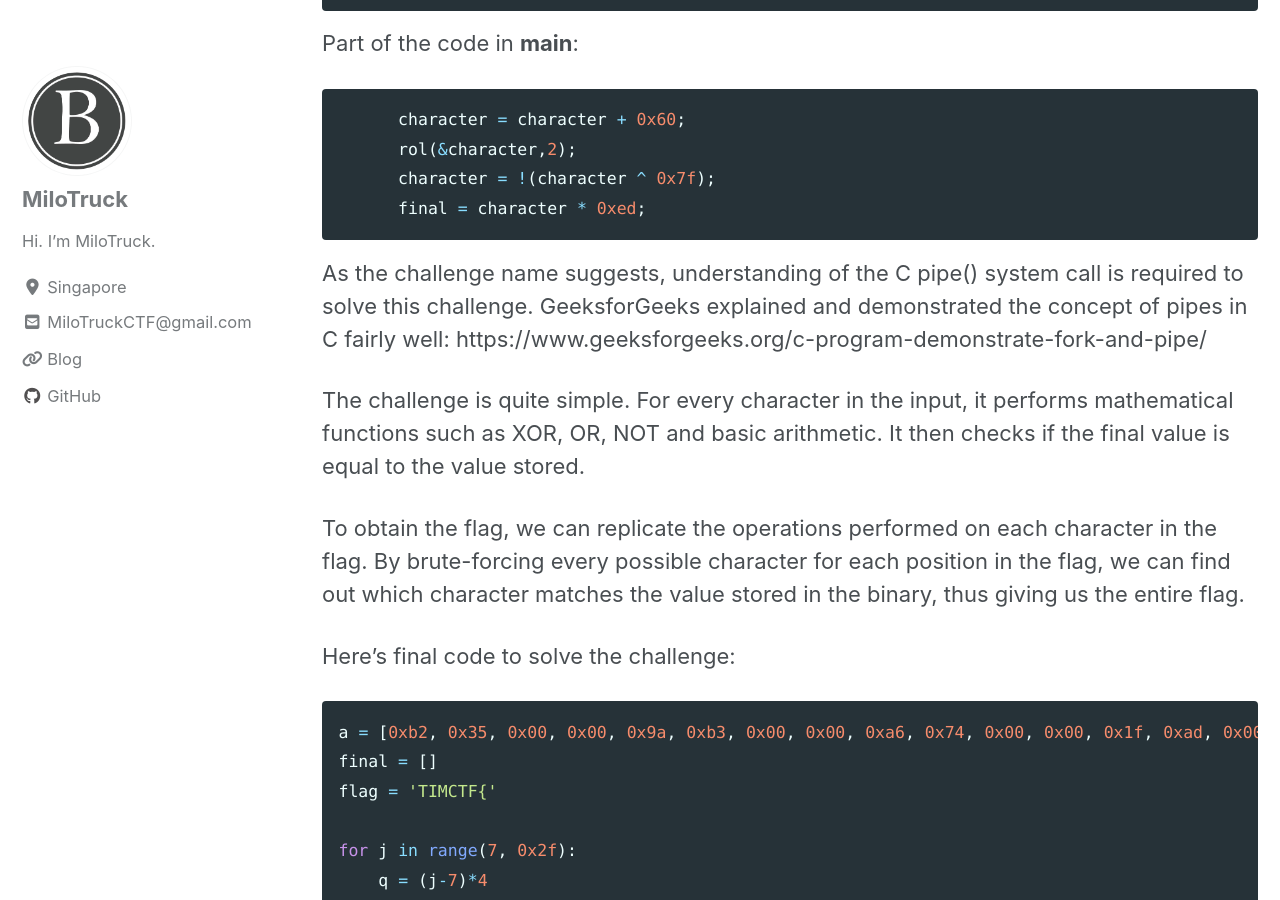
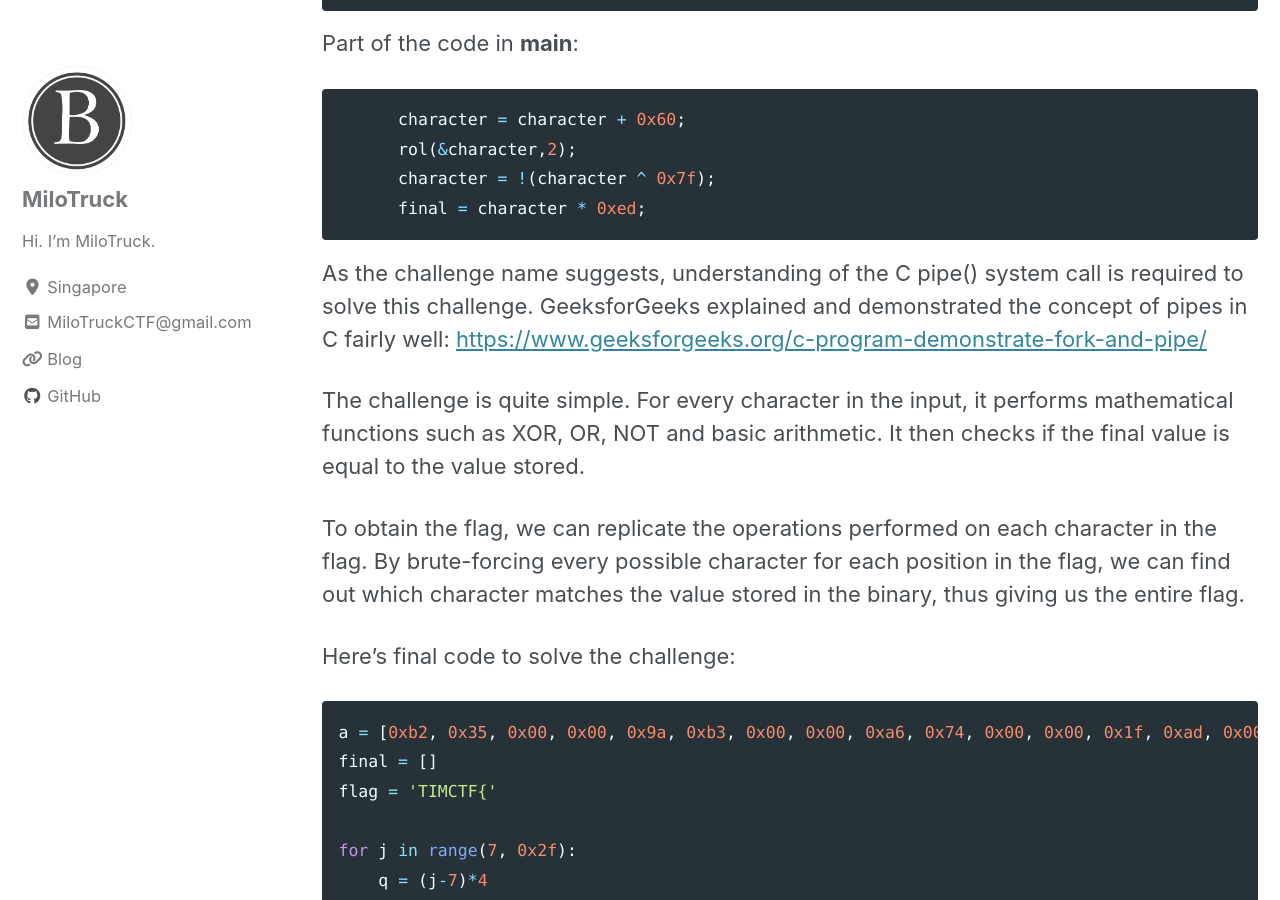
Before and after one commit to MiloTruck/milotruck.github.io, a Jekyll site: the page built from _posts/2019-09-20-Pipes.md, in a window 1280 px wide and 900 px high, scrolled down 990 px. Built offline with Jekyll 4.4.1, drawn with Linux system fonts in a browser that asks for light colours; cached includes are drawn as plain includes; nearby versions of some CDN libraries; part of the change alters nothing that is shown.

````diff
--- a/_posts/2019-09-20-Pipes.md
+++ b/_posts/2019-09-20-Pipes.md
@@ -35,7 +35,7 @@ Part of the code in **main**:
       final = character * 0xed;
 ```
 
-As the challenge name suggests, understanding of the C pipe() system call is required to solve this challenge. GeeksforGeeks explained and demonstrated the concept of pipes in C fairly well: https://www.geeksforgeeks.org/c-program-demonstrate-fork-and-pipe/
+As the challenge name suggests, understanding of the C pipe() system call is required to solve this challenge. GeeksforGeeks explained and demonstrated the concept of pipes in C fairly well: [https://www.geeksforgeeks.org/c-program-demonstrate-fork-and-pipe/](https://www.geeksforgeeks.org/c-program-demonstrate-fork-and-pipe/)
 
 The challenge is quite simple. For every character in the input, it performs mathematical functions such as XOR, OR, NOT and basic arithmetic. It then checks if the final value is equal to the value stored.
 
````
